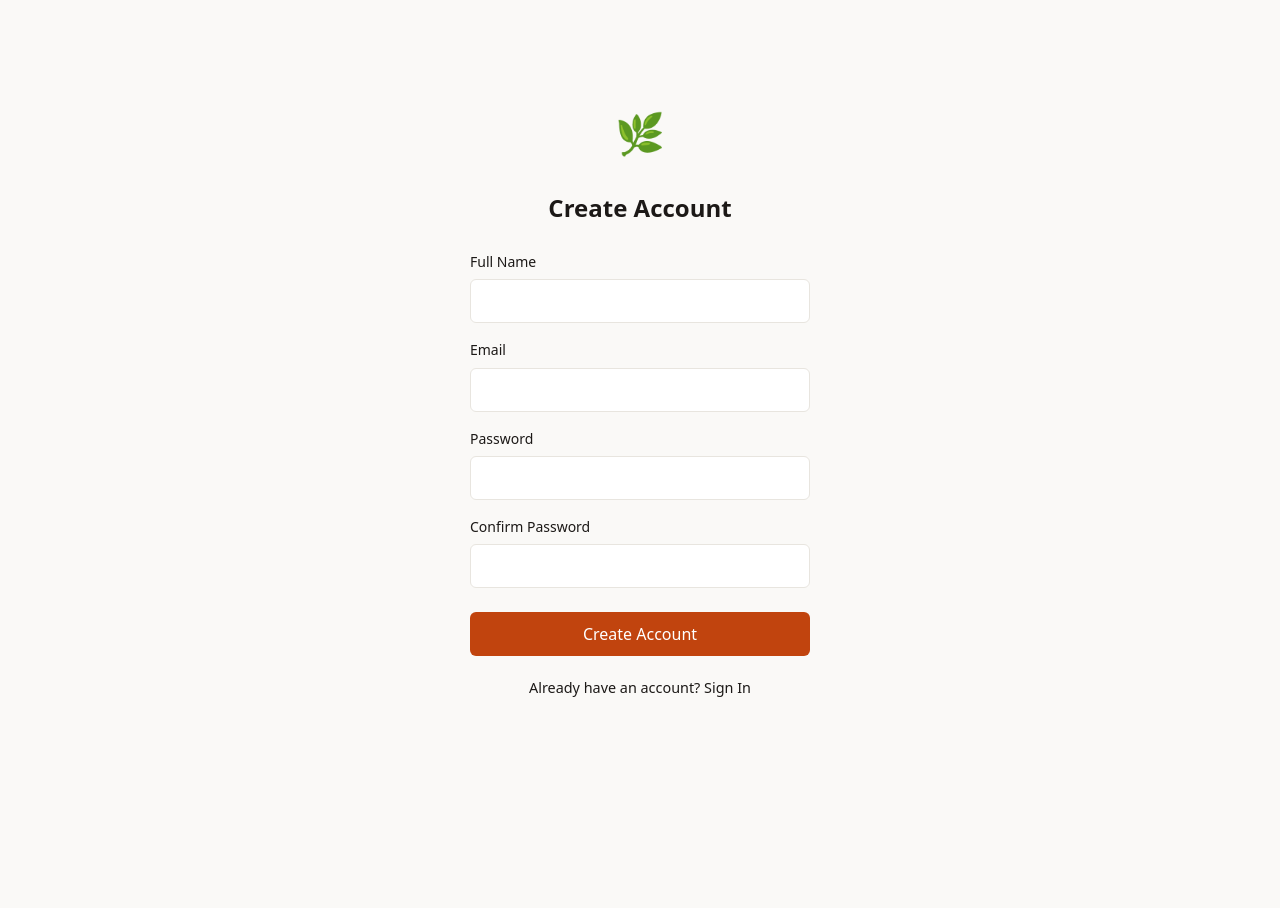
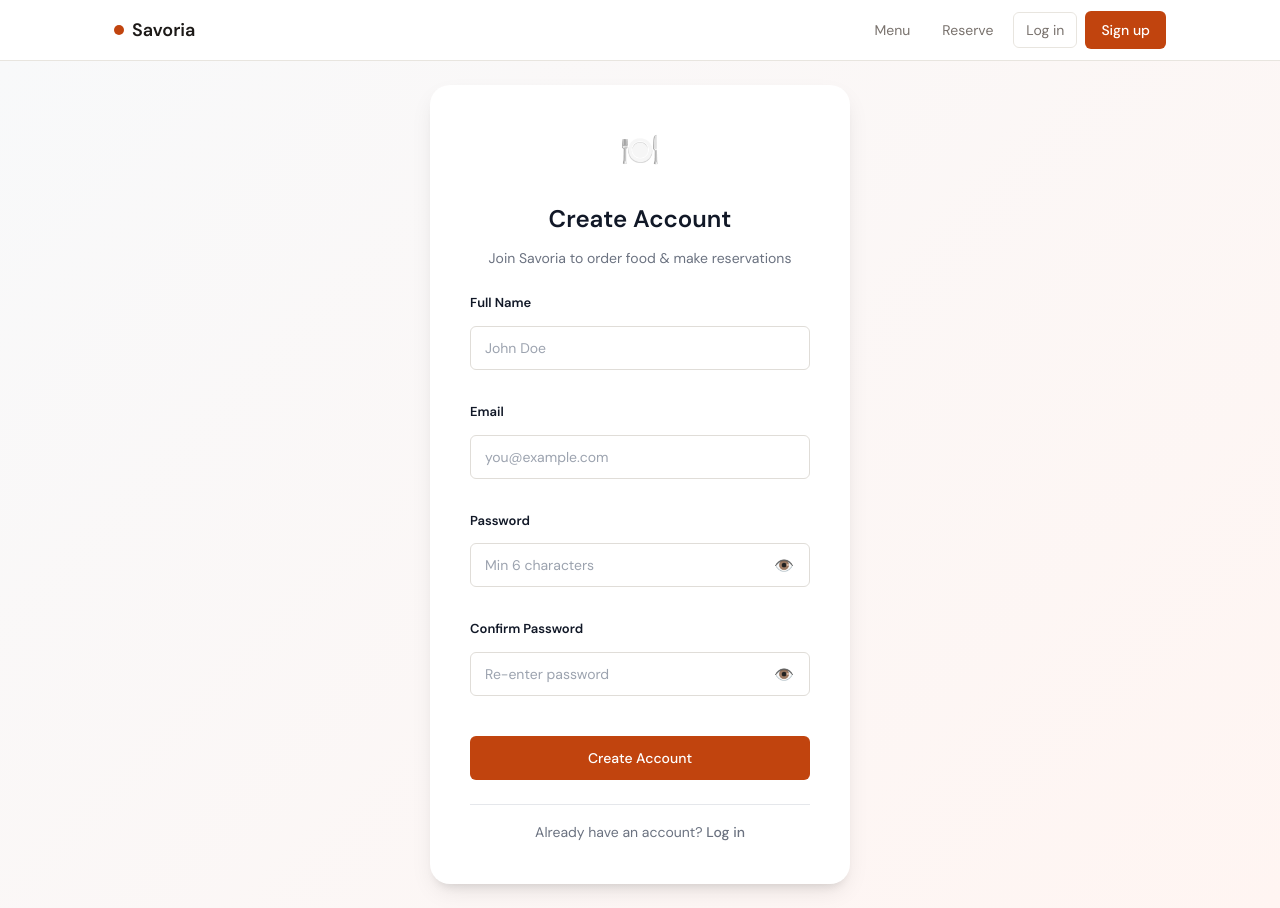
Before and after one commit to Takiazouzi/SoltanaExpress, a PHP site: page /register.php in a window 1280 px wide. Before the commit the page ends 697 px from the top, so only its background shows below. Run offline with PHP 8.4, Linux system fonts and the light colour scheme.

Commit message:
fixed the login and the register style

```diff
--- /dev/null
+++ b/public/css/auth.css
@@ -0,0 +1,180 @@
+/* ========================================================================== */
+/* AUTH PAGES - Fixed Layout with Navbar                                      */
+/* ========================================================================== */
+
+/* Base body: no flex, just reset & animation */
+body.auth-page {
+  margin: 0;
+  font-family: 'DM Sans', system-ui, sans-serif;
+  animation: fadeIn 0.3s ease;
+}
+
+@keyframes fadeIn {
+  from { opacity: 0; }
+  to { opacity: 1; }
+}
+
+/* NEW: Wrapper handles centering in remaining viewport */
+.auth-wrapper {
+  min-height: calc(100vh - 60px);
+  display: flex;
+  align-items: center;
+  justify-content: center;
+  padding: 24px;
+  background: linear-gradient(135deg, #F8F9FA 0%, #FFF5F2 100%);
+}
+
+/* Card: Exact spec preserved */
+.auth-card {
+  width: 100%;
+  max-width: 420px;
+  background: #FFFFFF;
+  border-radius: var(--radius-lg, 20px);
+  padding: 2.5rem;
+  box-shadow: 0 10px 25px -5px rgba(0, 0, 0, 0.1), 0 8px 10px -6px rgba(0, 0, 0, 0.1);
+  animation: slideUp 0.3s ease;
+}
+
+@keyframes slideUp {
+  from { opacity: 0; transform: translateY(16px); }
+  to { opacity: 1; transform: translateY(0); }
+}
+
+.auth-logo {
+  text-align: center;
+  margin-bottom: 1.5rem;
+  font-size: 2rem;
+}
+
+.auth-title {
+  text-align: center;
+  font-size: 1.5rem;
+  font-weight: 700;
+  margin: 0 0 0.5rem;
+  color: #111827;
+}
+
+.auth-subtitle {
+  text-align: center;
+  color: #6B7280;
+  font-size: 14px;
+  margin: 0 0 1.5rem;
+}
+
+/* Form Layout */
+.auth-form {
+  display: flex;
+  flex-direction: column;
+  gap: 1rem;
+}
+
+/* Inputs: Exact spec */
+.form-input {
+  width: 100%;
+  height: 44px;
+  padding: 0 14px;
+  font-size: 14px;
+  font-family: inherit;
+  color: #111827;
+  background: #FFFFFF;
+  border: 1px solid #E0DDD8;
+  border-radius: var(--radius-sm, 6px);
+  transition: border-color 0.15s ease, box-shadow 0.15s ease;
+  box-sizing: border-box;
+}
+
+.form-input::placeholder { color: #9CA3AF; }
+
+.form-input:focus {
+  border-color: var(--brand, #C1440E);
+  outline: none;
+  box-shadow: 0 0 0 3px rgba(193, 68, 14, 0.15);
+}
+
+.form-label {
+  display: block;
+  font-size: 13px;
+  font-weight: 600;
+  color: #111827;
+  margin-bottom: 6px;
+}
+
+.form-group { display: flex; flex-direction: column; gap: 6px; }
+
+/* Submit Button: Exact spec */
+.auth-btn {
+  width: 100%;
+  height: 44px;
+  padding: 0;
+  background: var(--brand, #C1440E);
+  color: #FFFFFF;
+  border: none;
+  border-radius: var(--radius-sm, 6px);
+  font-size: 14px;
+  font-weight: 500;
+  cursor: pointer;
+  transition: background 0.15s ease, transform 0.1s ease;
+  margin-top: 0.5rem;
+}
+
+.auth-btn:hover { background: var(--brand-hover, #9A3209); }
+.auth-btn:active { transform: translateY(1px); }
+.auth-btn:disabled { opacity: 0.6; cursor: not-allowed; transform: none; }
+
+/* Error/Success Pills */
+.form-message { display: none; }
+.form-message.error {
+  display: block;
+  padding: 10px 14px;
+  background: #FEF2F2; color: #991B1B; border: 1px solid #FCA5A5;
+  border-radius: 20px; font-size: 13px; margin: 0.5rem 0;
+  animation: slideIn 0.2s ease;
+}
+.form-message.success {
+  display: block;
+  padding: 10px 14px;
+  background: #F0FDF4; color: #166534; border: 1px solid #BBF7D0;
+  border-radius: 20px; font-size: 13px; margin: 0.5rem 0;
+  animation: slideIn 0.2s ease;
+}
+
+@keyframes slideIn {
+  from { opacity: 0; transform: translateY(-4px); }
+  to { opacity: 1; transform: translateY(0); }
+}
+
+/* Footer Links */
+.auth-footer {
+  text-align: center;
+  margin-top: 1.5rem;
+  padding-top: 1rem;
+  border-top: 1px solid #E5E7EB;
+  font-size: 14px;
+  color: #6B7280;
+}
+.auth-footer a {
+  color: #6B7280;
+  text-decoration: none;
+  font-weight: 500;
+  transition: color 0.15s ease;
+}
+.auth-footer a:hover {
+  color: var(--brand, #C1440E);
+  text-decoration: underline;
+}
+
+/* Password Toggle */
+.password-wrapper { position: relative; }
+.password-toggle {
+  position: absolute; right: 12px; top: 50%; transform: translateY(-50%);
+  background: none; border: none; color: #9CA3AF; cursor: pointer;
+  padding: 4px; font-size: 16px; transition: color 0.15s ease;
+}
+.password-toggle:hover { color: #111827; }
+
+/* Responsive */
+@media (max-width: 480px) {
+  .auth-card { padding: 2rem 1.5rem; margin: 0 0.5rem; }
+  .auth-title { font-size: 1.3rem; }
+  .auth-wrapper { padding: 16px; }
+}
--- a/public/register.php
+++ b/public/register.php
@@ -1,64 +1,76 @@
-<?php declare(strict_types=1);
-// ============================================================================
-// Registration Page
-// ============================================================================
-session_start();
-if (isset($_SESSION['user_id'])) { header('Location: profile.php'); exit; }
+<?php
+if (session_status() === PHP_SESSION_NONE) session_start();
+if (!empty($_SESSION['user_id'])) {
+    $redirect = ($_SESSION['role'] ?? '') === 'admin' ? '/admin/index.php' : '/profile.php';
+    header('Location: ' . $redirect);
+    exit;
+}
 ?>
 <!DOCTYPE html>
 <html lang="en">
 <head>
   <meta charset="UTF-8">
   <meta name="viewport" content="width=device-width, initial-scale=1.0">
-  <title>Register | Restaurant App</title>
-  <link rel="stylesheet" href="css/style.css">
-  <link rel="stylesheet" href="css/components.css">
-  <style>
-    .auth-wrapper { min-height: 100vh; display: flex; align-items: center; justify-content: center; padding: 1rem; }
-    .auth-card { background: var(--color-surface); border-radius: var(--radius-lg); padding: 2.5rem; box-shadow: var(--shadow-card); width: 100%; max-width: 420px; animation: fadeIn 0.3s ease-out; }
-    .auth-logo { text-align: center; font-size: 2.5rem; margin-bottom: 1.5rem; }
-    .auth-title { text-align: center; margin-bottom: 1.5rem; font-size: 1.5rem; font-weight: 600; }
-    .auth-link { display: block; text-align: center; margin-top: 1.25rem; color: var(--color-text-muted); font-size: 0.9rem; transition: color 0.2s; }
-    .auth-link:hover { color: var(--color-brand); text-decoration: underline; }
-    .auth-btn { width: 100%; height: 44px; margin-top: 0.5rem; }
-    .auth-msg { display: none; padding: 0.75rem; border-radius: var(--radius-sm); margin-bottom: 1rem; text-align: center; font-size: 0.9rem; animation: fadeIn 0.25s ease-out; }
-    .auth-msg.error { background: #FEF2F2; color: #991B1B; border: 1px solid #FCA5A5; }
-    .auth-msg.success { background: #F0FDF4; color: #166534; border: 1px solid #BBF7D0; }
-    .field-error { display: none; color: #DC2626; font-size: 0.8rem; margin-top: 0.25rem; }
-    @keyframes fadeIn { from { opacity: 0; transform: translateY(10px); } to { opacity: 1; transform: translateY(0); } }
-  </style>
+  <title>Sign Up | Savoria</title>
+  <link rel="preconnect" href="https://fonts.googleapis.com">
+  <link href="https://fonts.googleapis.com/css2?family=DM+Sans:wght@400;500;600&display=swap" rel="stylesheet">
+  <link rel="stylesheet" href="/css/style.css">
+  <link rel="stylesheet" href="/css/components.css">
+  <link rel="stylesheet" href="/css/auth.css">
 </head>
-<body>
+<body class="auth-page">
+  <?php include __DIR__ . '/views/navbar.php'; ?>
+
   <div class="auth-wrapper">
     <div class="auth-card">
-      <div class="auth-logo">🌿</div>
+      <div class="auth-logo">🍽️</div>
       <h1 class="auth-title">Create Account</h1>
-      <div id="auth-message" class="auth-msg"></div>
-      <form id="register-form" autocomplete="on">
+      <p class="auth-subtitle">Join Savoria to order food & make reservations</p>
+
+      <form id="register-form" class="auth-form" autocomplete="on">
         <div class="form-group">
-          <label for="name" class="form-label">Full Name</label>
-          <input type="text" id="name" name="name" class="form-input" required>
-          <div id="name-error" class="field-error"></div>
+          <label class="form-label" for="name">Full Name</label>
+          <input type="text" id="name" name="name" class="form-input" required placeholder="John Doe" minlength="2">
         </div>
+
         <div class="form-group">
-          <label for="email" class="form-label">Email</label>
-          <input type="email" id="email" name="email" class="form-input" required>
-          <div id="email-error" class="field-error"></div>
+          <label class="form-label" for="email">Email</label>
+          <input type="email" id="email" name="email" class="form-input" required placeholder="you@example.com">
         </div>
+
         <div class="form-group">
-          <label for="password" class="form-label">Password</label>
-          <input type="password" id="password" name="password" class="form-input" minlength="6" required>
+          <label class="form-label" for="password">Password</label>
+          <div class="password-wrapper">
+            <input type="password" id="password" name="password" class="form-input" required placeholder="Min 6 characters" minlength="6">
+            <button type="button" class="password-toggle" onclick="togglePassword('password')">👁️</button>
+          </div>
         </div>
+
         <div class="form-group">
-          <label for="confirm_password" class="form-label">Confirm Password</label>
-          <input type="password" id="confirm_password" name="confirm_password" class="form-input" minlength="6" required>
-          <div id="confirm-error" class="field-error"></div>
+          <label class="form-label" for="confirm-password">Confirm Password</label>
+          <div class="password-wrapper">
+            <input type="password" id="confirm-password" name="confirm_password" class="form-input" required placeholder="Re-enter password" minlength="6">
+            <button type="button" class="password-toggle" onclick="togglePassword('confirm-password')">👁️</button>
+          </div>
         </div>
-        <button type="submit" class="btn auth-btn" id="register-btn">Create Account</button>
+
+        <div id="auth-message" class="form-message"></div>
+
+        <button type="submit" class="auth-btn" id="register-btn">Create Account</button>
       </form>
-      <a href="login.php" class="auth-link">Already have an account? Sign In</a>
+
+      <div class="auth-footer">
+        Already have an account? <a href="login.php">Log in</a>
+      </div>
     </div>
   </div>
-  <script type="module" src="js/auth.js"></script>
+
+  <script>
+    function togglePassword(id) {
+      const input = document.getElementById(id);
+      input.type = input.type === 'password' ? 'text' : 'password';
+    }
+  </script>
+  <script type="module" src="/js/auth.js"></script>
 </body>
 </html>
```
Also changed, not shown: public/login.php (+38 -15 lines).
